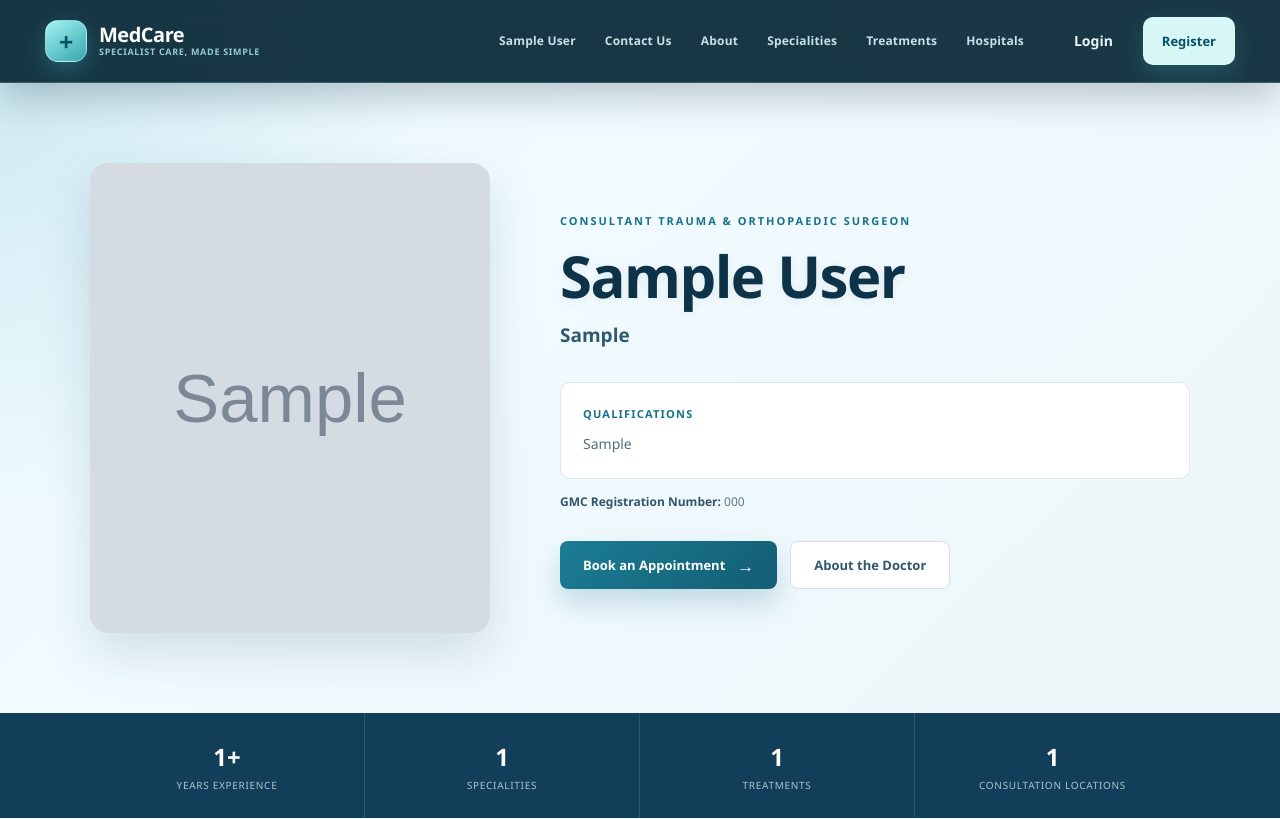
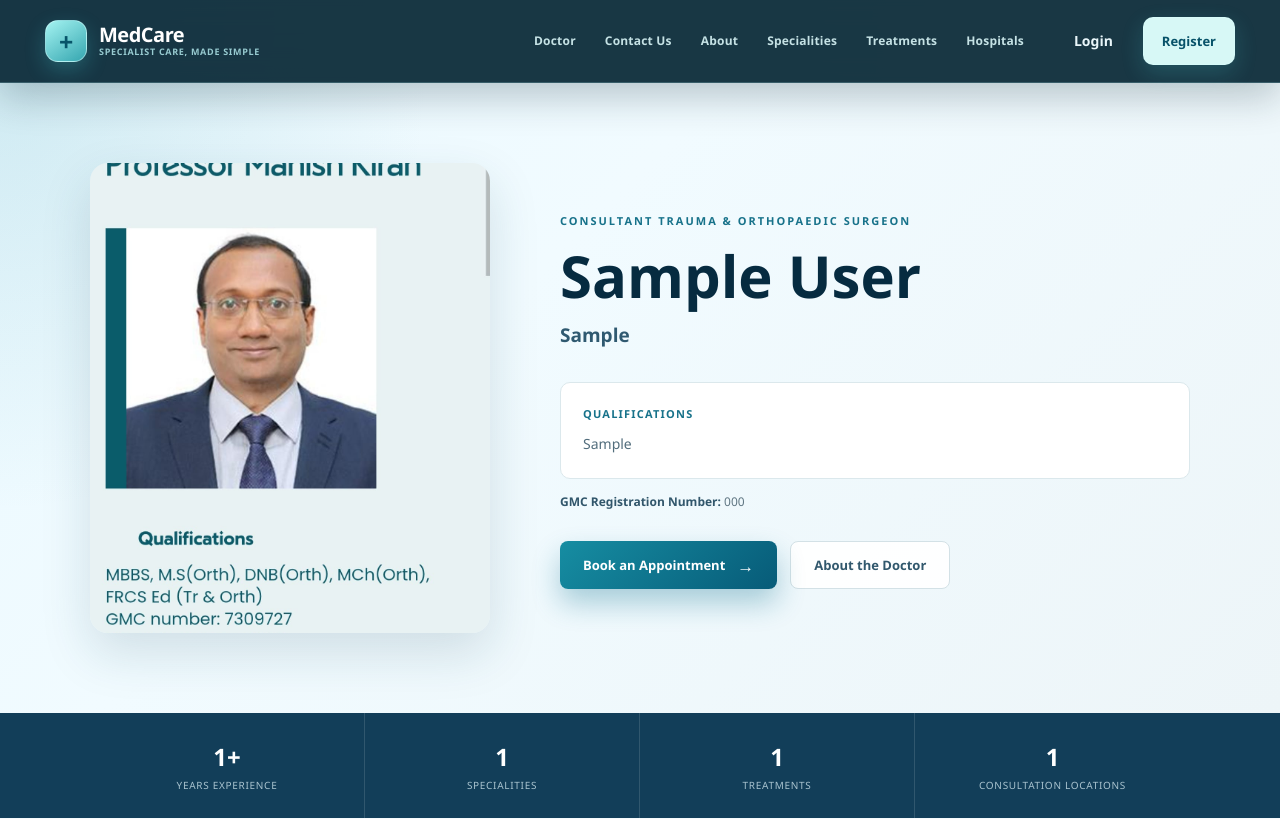
Before and after one commit to aravinthgovindaraj143-stack/doctor_appointment, a Django app: page / in a window 1280 px wide. Shown: the top 819 px of the page. Run offline with Django 5.2, Linux system fonts and the light colour scheme; tables that the repository leaves empty hold one stand-in row (values such as "Sample post"); grey boxes marked "Sample" are stand-in pictures.

Commit message:
Fix homepage doctor image and booking button

```diff
--- a/doctor_appointment/urls.py
+++ b/doctor_appointment/urls.py
@@ -26,5 +26,4 @@ urlpatterns = [
     path('accounts/', include('accounts.urls')),
 ]
 
-if settings.DEBUG:
-    urlpatterns += static(settings.MEDIA_URL, document_root=settings.MEDIA_ROOT)
+urlpatterns += static(settings.MEDIA_URL, document_root=settings.MEDIA_ROOT)
--- a/static/css/style.css
+++ b/static/css/style.css
@@ -14,7 +14,7 @@ html {
 
 body {
     font-family: "Segoe UI", Arial, Helvetica, sans-serif;
-    color: #17324d;
+    color: #123d56;
     background:
         radial-gradient(circle at top left, rgba(20, 117, 141, 0.08), transparent 30%),
         linear-gradient(180deg, #f5fbfd 0%, #eef6f8 100%);
@@ -551,17 +551,18 @@ button {
     font-weight: 700;
 
     transition: 0.3s ease;
+    cursor: pointer;
 }
 
 .primary-button {
-    background: linear-gradient(135deg, #1b7d93, #135d75);
+    background: linear-gradient(135deg, #168da2, #075b78);
     color: white;
 
-    box-shadow: 0 14px 28px rgba(23, 109, 135, 0.22);
+    box-shadow: 0 14px 28px rgba(12, 113, 143, 0.32);
 }
 
 .primary-button:hover {
-    background: linear-gradient(135deg, #145d72, #0d4d60);
+    background: linear-gradient(135deg, #20aabd, #08708e);
     transform: translateY(-2px) scale(1.01);
     box-shadow: 0 18px 32px rgba(23, 109, 135, 0.28);
 }
@@ -3012,17 +3021,19 @@ footer {
     max-width: 650px;
 }
 
-.doctor-main-content h1 {
+.doctor-main-content h1.doctor-name {
     margin-top: 12px;
 
-    color: #0e3247;
-    text-shadow: 0 2px 10px rgba(12, 74, 94, 0.08);
+    color: #062b40;
+    text-shadow: none;
 
     font-size: clamp(40px, 5vw, 58px);
 
+    font-weight: 900;
+
     line-height: 1.1;
 
-    letter-spacing: -1.5px;
+    letter-spacing: 0;
 }
 
 .doctor-main-content h3 {
@@ -3097,6 +3108,12 @@ footer {
     gap: 13px;
 
     margin-top: 30px;
+}
+
+.doctor-book-button {
+    min-width: 210px;
+    position: relative;
+    z-index: 1;
 }
 
 
--- a/templates/pages/home.html
+++ b/templates/pages/home.html
@@ -45,7 +45,7 @@
         <nav class="nav-links">
 
             <a href="/">
-                {{ doctor.full_name|default:"Doctor" }}
+                Doctor
             </a>
 
             <a href="{% url 'contact' %}">
@@ -113,20 +113,12 @@
 
         <div class="doctor-main-image">
 
-            {% if doctor.profile_image %}
+            {% static 'media/doctors/dr.jpeg' as doctor_image %}
 
             <img
-                src="{{ doctor.profile_image.url }}"
+                src="{{ doctor_image }}"
                 alt="{{ doctor.full_name }}"
             >
-
-            {% else %}
-
-            <div class="doctor-image-placeholder">
-                DR
-            </div>
-
-            {% endif %}
 
         </div>
 
@@ -140,7 +132,7 @@
             </span>
 
 
-            <h1>
+            <h1 class="doctor-name">
                 {{ doctor.full_name }}
             </h1>
 
@@ -184,8 +176,8 @@
 
             <div class="doctor-actions">
 
-                <a href="/appointments/book/"
-                   class="primary-button">
+                     <a href="{% url 'book_appointment' %}"
+                         class="primary-button doctor-book-button">
 
                     Book an Appointment
                     <span>→</span>
```
Also changed, not shown: other parts of static/css/style.css (+19 -11 lines), templates/appointments/availability.html (+21 -12 lines), templates/appointments/book_appointment.html (+17 -11 lines), static/media/doctors/dr.jpeg (added), 1 other file.
